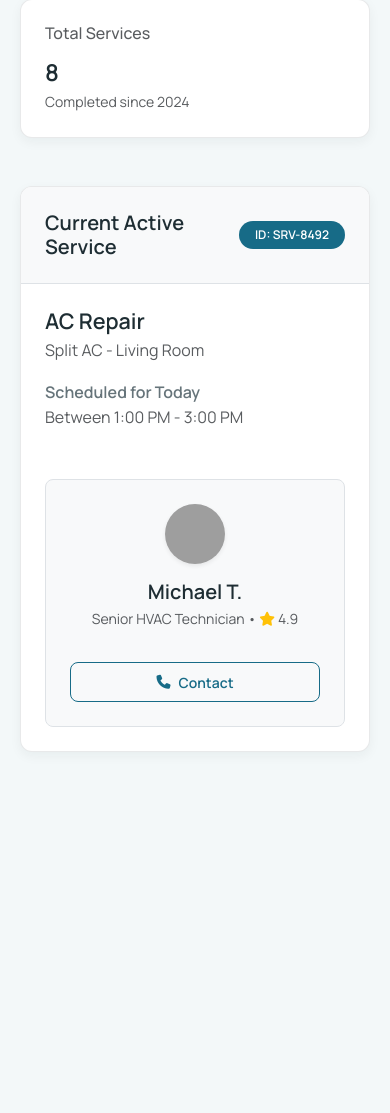
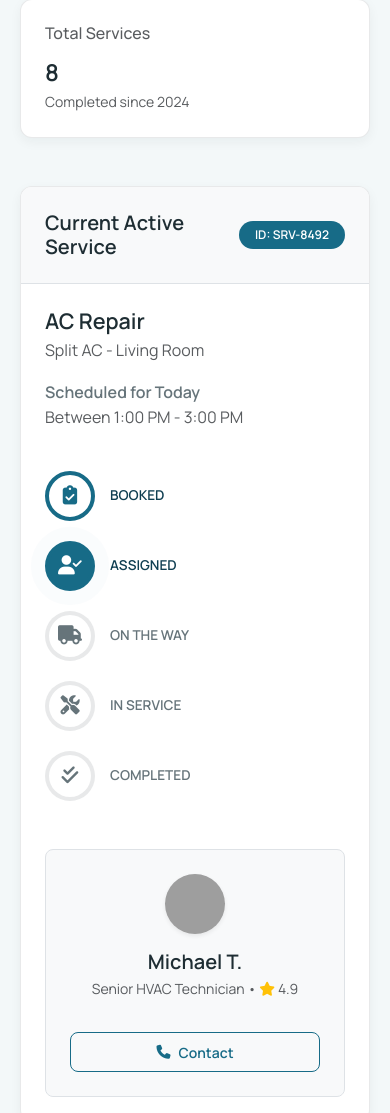
Before and after one commit to HTMLStaticWorks/Air_Conditioning_Sales_Service_Company, a plain HTML site: page dashboard.html in a window 390 px wide. Shown: the part 622-1735 px from the top of the page. Before the commit the page ends 1394 px from the top, so only its background shows below. Drawn offline with nearby package versions, Linux system fonts and the light colour scheme; grey boxes are pictures that could not be loaded.

Commit message:
corrections

```diff
--- a/css/dashboard.css
+++ b/css/dashboard.css
@@ -161,6 +161,26 @@
     }
 }
 
+@media (max-width: 767.98px) {
+    .service-tracker {
+        flex-direction: column;
+        gap: 20px;
+    }
+    .service-tracker::before {
+        display: none;
+    }
+    .tracker-step {
+        width: 100%;
+        display: flex;
+        align-items: center;
+        text-align: left;
+        gap: 15px;
+    }
+    .tracker-icon {
+        margin: 0 !important;
+    }
+}
+
 @keyframes slideDown {
     from {
         opacity: 0;
--- a/css/style.css
+++ b/css/style.css
@@ -46,6 +46,10 @@
   margin: 0;
   padding: 0;
   box-sizing: border-box;
+}
+
+html, body {
+  overflow-x: hidden;
 }
 
 body {
--- a/dashboard.html
+++ b/dashboard.html
@@ -171,7 +171,7 @@
 
                         <div class="row g-4">
                             <!-- Active Service Overview -->
-                            <div class="col-lg-8">
+                            <div class="col-12">
                                 <div class="premium-card h-100 p-0 overflow-hidden">
                                     <div class="border-bottom p-4 bg-light d-flex justify-content-between align-items-center">
                                         <h3 class="h5 fw-bold mb-0">Current Active Service</h3>
@@ -190,7 +190,7 @@
                                         </div>
 
                                         <!-- Tracker -->
-                                        <div class="service-tracker d-none d-md-flex">
+                                        <div class="service-tracker">
                                             <div class="tracker-step active">
                                                 <div class="tracker-icon"><i class="fa-solid fa-clipboard-check"></i></div>
                                                 <div class="tracker-label">Booked</div>
```
Also changed, not shown: contact.html (+1 -1 lines), css/rtl.css (+5 -0 lines), home-2.html (+5 -5 lines), login.html (+4 -4 lines), register.html (+4 -4 lines).
